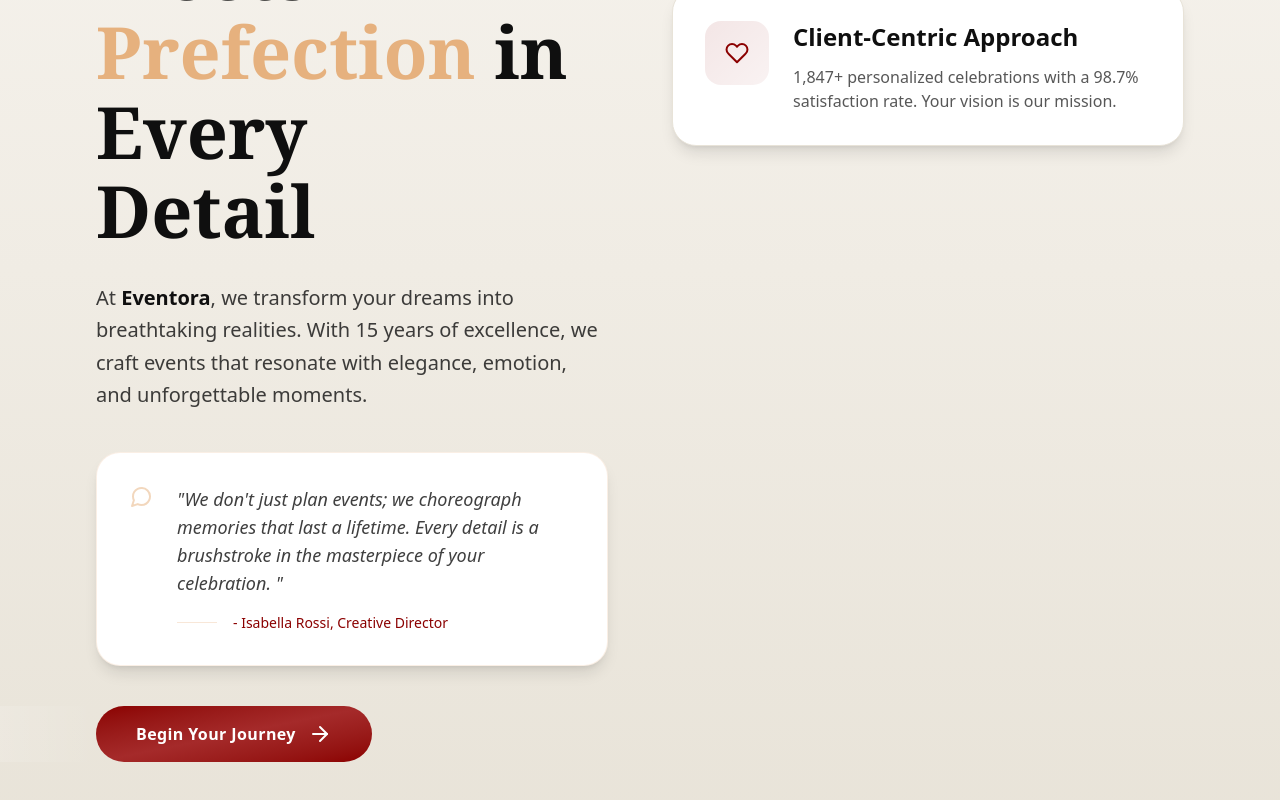
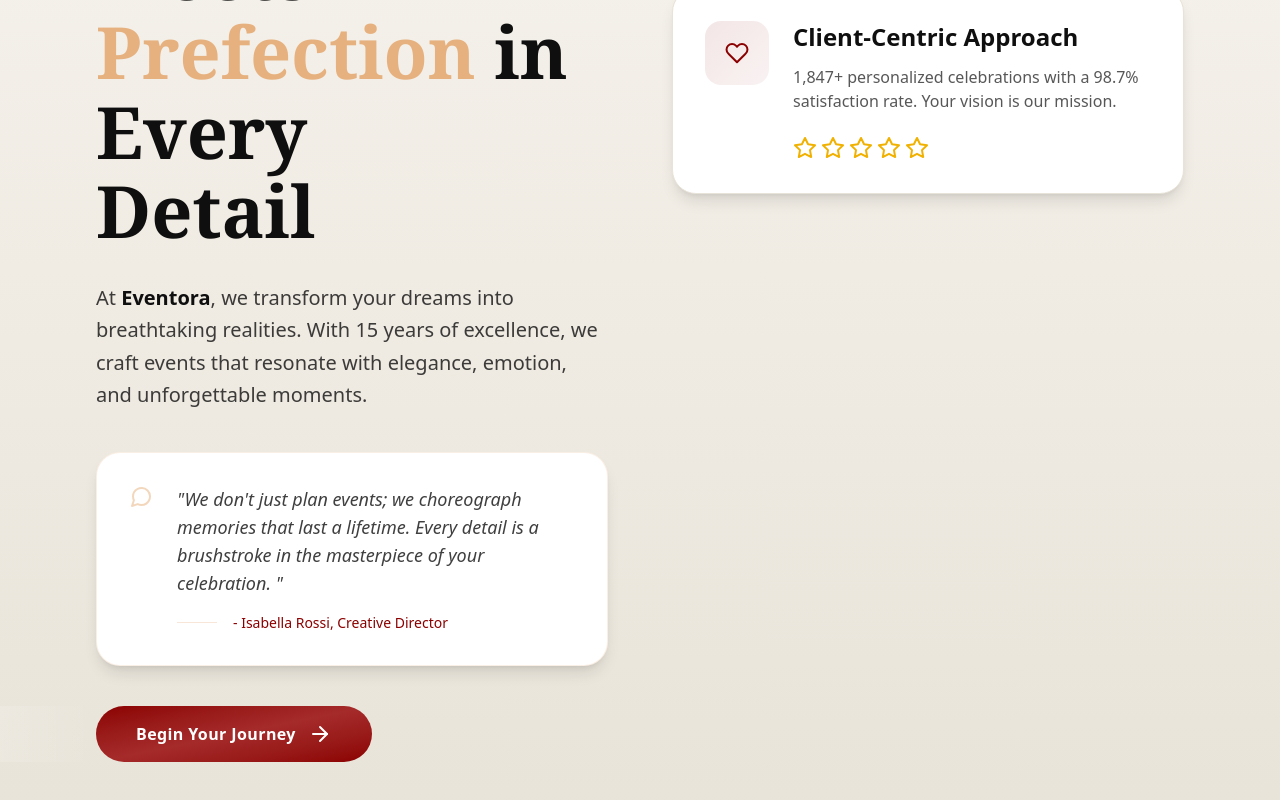
Before and after one commit to yashodha-gunawardana/RAD-coursework-FE, a React (Vite) app: page / in a window 1280 px wide. Shown: the part 1114-1914 px from the top of the page. Built offline with nearby package versions, Linux system fonts and the light colour scheme.

Commit message:
render 5 star rating using map

```diff
--- a/src/pages/LandingPage.tsx
+++ b/src/pages/LandingPage.tsx
@@ -412,6 +412,12 @@ export default function LandingPage() {
                                         <p className="text-[#0F0F0F]/70">
                                             1,847+ personalized celebrations with a 98.7% satisfaction rate. Your vision is our mission.
                                         </p>
+
+                                        <div className="mt-4 text-2xl space-x-1">
+                                            {[...Array(5)].map((_, i) => (
+                                                <Star key={i} className="inline text-yellow-500" />
+                                            ))}
+                                        </div>
                                     </div>
                                 </div>
                             </div>
```
